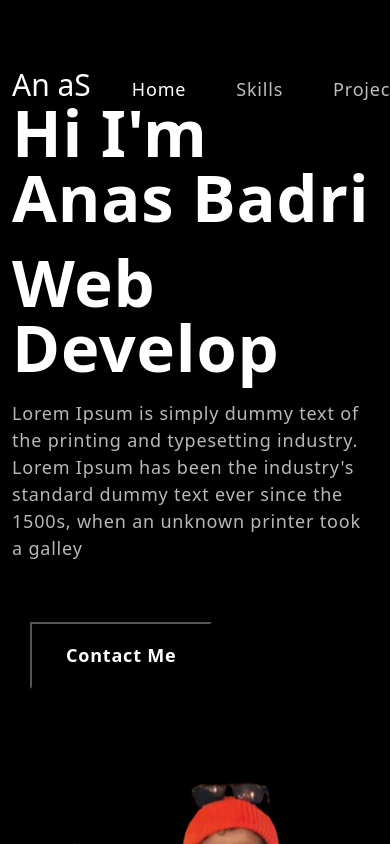
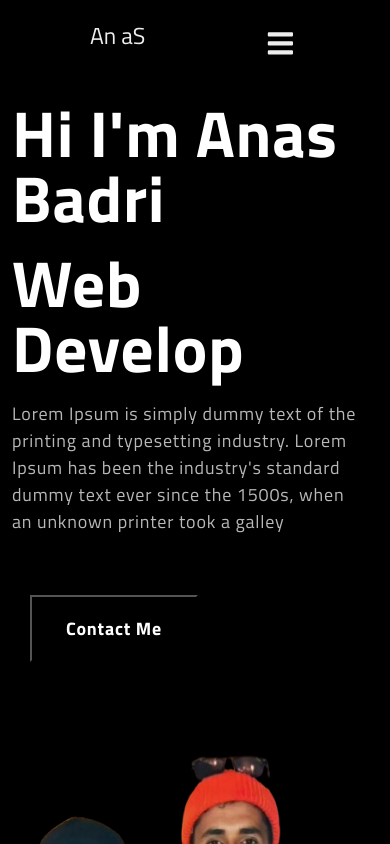
Before and after one commit to myanasbadri/Personal-website-potfolio, a React (Create React App) app: page / in a window 390 px wide. Shown: the top 844 px of the page. Built offline with nearby package versions, Linux system fonts and the light colour scheme.

Commit message:
last update for navbar responsive

```diff
--- a/package.json
+++ b/package.json
@@ -14,7 +14,9 @@
     "react-bootstrap": "^2.10.2",
     "react-dom": "^18.3.1",
     "react-icons": "^5.2.1",
+    "react-router-dom": "^6.23.1",
     "react-scripts": "5.0.1",
+    "styled-components": "^5.3.10",
     "web-vitals": "^2.1.4"
   },
   "scripts": {
--- a/src/App.js
+++ b/src/App.js
@@ -6,13 +6,14 @@ import Skills2 from './component/skills2';
 import Portfolio from './component/potfolio';
 import Footer from './component/footer';
 import 'animate.css';
+import Navbarr from './component/nav';
 
 
 
 function App() {
   return (
     <>
-    <NavBar />
+    <Navbarr/>
     <Banner/>
     <Skills2/>
     <Portfolio/>
--- /dev/null
+++ b/src/component/nav.js
@@ -0,0 +1,38 @@
+import { useRef } from "react";
+import { FaBars, FaTimes } from "react-icons/fa";
+import "../main.css";
+
+function Navbar() {
+	const navRef = useRef();
+
+	const showNavbar = () => {
+		navRef.current.classList.toggle(
+			"responsive_nav"
+		);
+	};
+
+	return (
+    <div className="header-nav fixed-top">
+		<header>
+			<h3>An aS</h3>
+			<nav ref={navRef}>
+				<a href="/#home">Home</a>
+				<a href="/#skills">My skills</a>
+				<a href="/#project">Project</a>
+				<button
+					className="nav-btn nav-close-btn"
+					onClick={showNavbar}>
+					<FaTimes />
+				</button>
+			</nav>
+			<button
+				className="nav-btn"
+				onClick={showNavbar}>
+				<FaBars />
+			</button>
+		</header>
+    </div>
+	);
+}
+
+export default Navbar;
--- /dev/null
+++ b/src/main.css
@@ -0,0 +1,89 @@
+@import url("https://fonts.googleapis.com/css2?family=Titillium+Web:wght@300;400;700&display=swap");
+
+* {
+	padding: 0;
+	margin: 0;
+	box-sizing: border-box;
+	font-family: "Titillium Web", sans-serif;
+}
+
+:root {
+	--mainColor: #000;
+	--mainColorLight: #5767aa;
+	--secondaryColor: #db2b39;
+	--textColor: #eee;
+}
+header {
+	display: flex;
+	align-items: center;
+	justify-content: space-around;
+	height: 80px;
+	padding: 0 2rem;
+	background-color: var(--mainColor);
+	color: var(--textColor);
+}
+
+nav a {
+	margin: 0 1rem;
+	color: var(--textColor);
+	text-decoration: none;
+	font-size: large;
+}
+
+nav a:hover {
+	color: var(--secondaryColor);
+}
+
+header .nav-btn {
+	padding: 5px;
+	cursor: pointer;
+	background: transparent;
+	border: none;
+	outline: none;
+	color: var(--textColor);
+	visibility: hidden;
+	opacity: 0;
+	font-size: 1.8rem;
+}
+
+header div,
+nav {
+	display: flex;
+	align-items: center;
+}
+
+@media only screen and (max-width: 1024px) {
+	header .nav-btn {
+		visibility: visible;
+		opacity: 1;
+	}
+
+	header nav {
+		position: fixed;
+		top: -100vh;
+		left: 0;
+		height: 100%;
+		width: 100%;
+		display: flex;
+		flex-direction: column;
+		align-items: center;
+		justify-content: center;
+		gap: 1.5rem;
+		background-color: black;
+		transition: 1s;
+	}
+
+	header .responsive_nav {
+		transform: translateY(100vh);
+	}
+
+	nav .nav-close-btn {
+		position: absolute;
+		top: 2rem;
+		right: 2rem;
+	}
+
+	nav a {
+		font-size: 1.5rem;
+	}
+}
```
Also changed, not shown: 1 other file (tests, documents, lock files or other folders).
